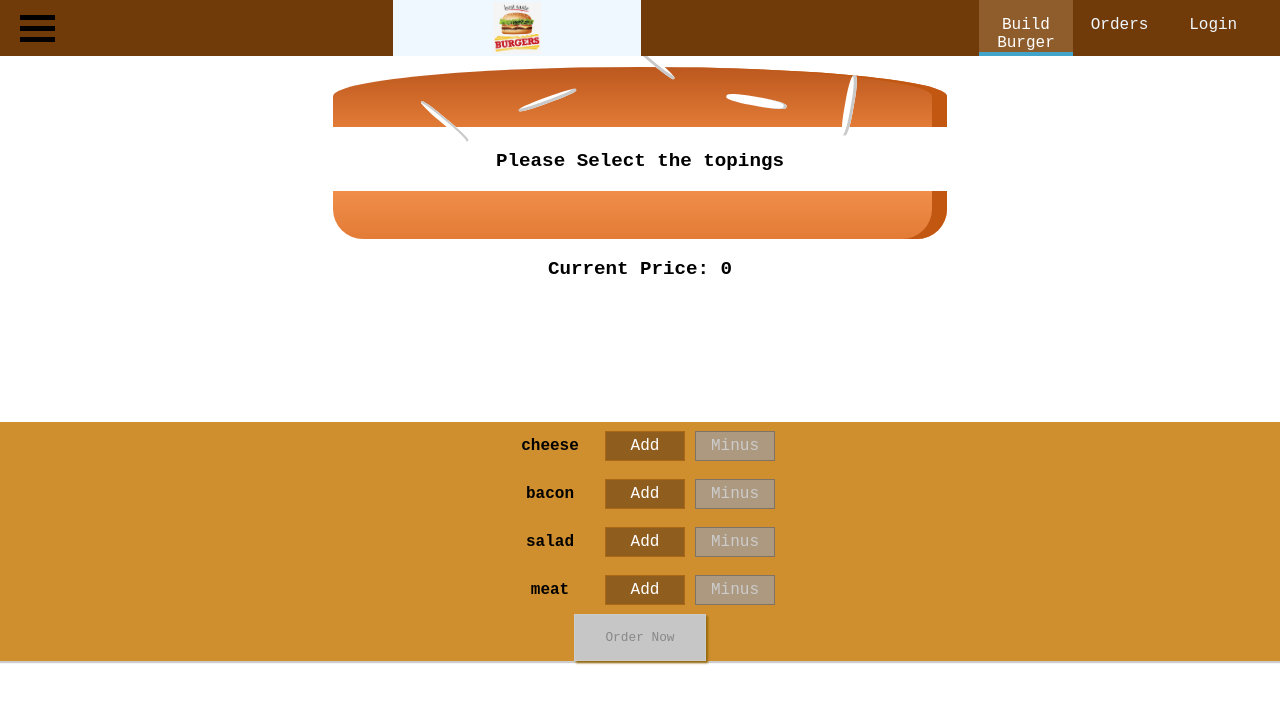
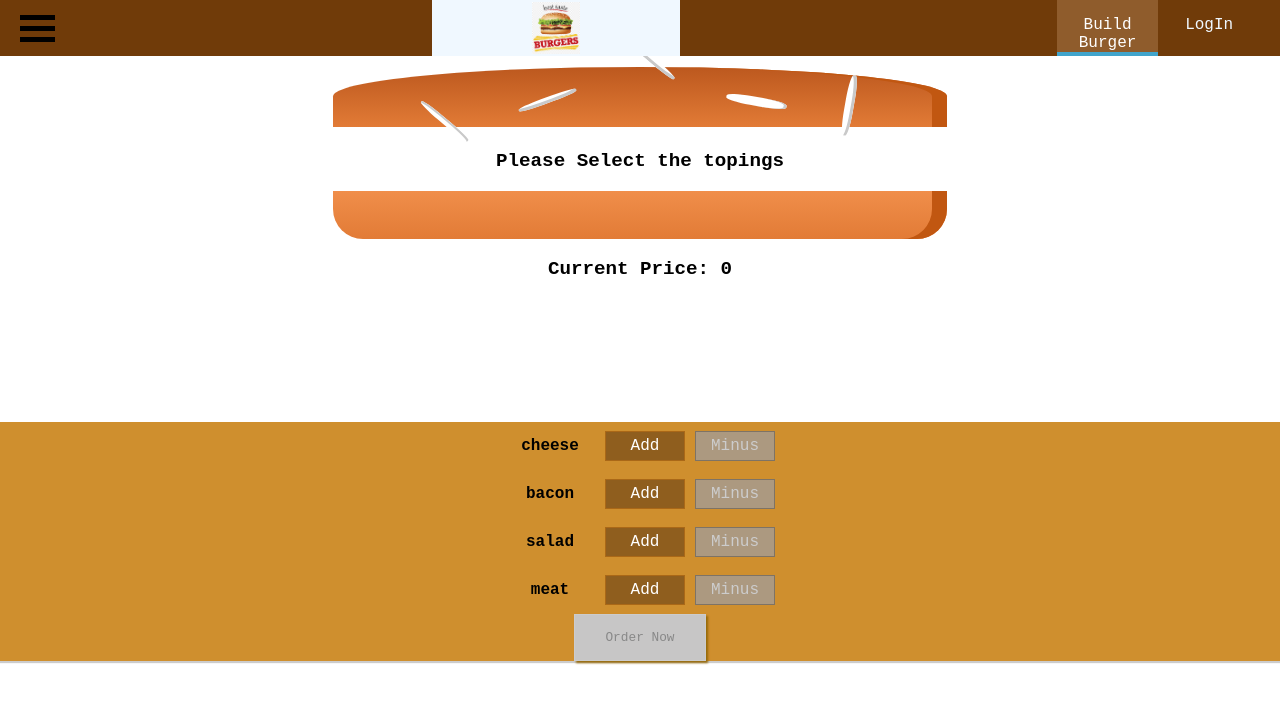
Before and after one commit to rahuljadli/Burger-App, a React (Create React App) app: page / in a window 1280 px wide. Shown: the top 704 px of the page. Built offline with nearby package versions, Linux system fonts and the light colour scheme; a web font is replaced by a local one.

Commit message:
Made changes to Navigation Header so that the order header is only visible when user is vlogged In

```diff
--- a/src/components/Navigation/SideDrawer/SideDrawer.js
+++ b/src/components/Navigation/SideDrawer/SideDrawer.js
@@ -13,7 +13,7 @@ const SideDrawer=(props)=>{
         <>  <Backdrop show={props.open} clicked={props.closed}/>
             <div  className={attachedClasses.join(' ')}>
         <Logo height="11%"></Logo>
-    <NavigationItems/>
+    <NavigationItems status={props.status}/>
 
         </div>
         </>
--- a/src/components/Navigation/ToolBar/Toolbar.js
+++ b/src/components/Navigation/ToolBar/Toolbar.js
@@ -14,10 +14,10 @@ const Toolbar=(props)=>{
 
         <Menu clicked={props.clicked }/>
         </div>
-        <SideDrawer></SideDrawer>
+        <SideDrawer ></SideDrawer>
         <Logo></Logo>
         <nav className={classes.desktopOnly}>
-        <NavigationItems>
+        <NavigationItems status={props.status}>
 
         </NavigationItems>
         </nav>
--- a/src/containers/Navigation/NavigationItems/NavigationItems.js
+++ b/src/containers/Navigation/NavigationItems/NavigationItems.js
@@ -1,11 +1,14 @@
 import classes from '../NavigationItems/NavigationItems.module.css';
 import NavigationItem from '../NavigationItem/NavigationItem';
-const NavigationItems=()=>{
+
+const NavigationItems=(props)=>{
     return(
         <ul className={classes.NavigationItems}>
     <NavigationItem link="/" >Build Burger</NavigationItem>
-    <NavigationItem link="/orders">Orders</NavigationItem>
-    <NavigationItem link="/login">Login</NavigationItem>
+    {props.status?<NavigationItem link="/orders">Orders</NavigationItem>:null}
+    {!props.status?<NavigationItem link="/login">LogIn</NavigationItem>
+    :<NavigationItem link="/logOut">LogOut</NavigationItem>
+    }
         </ul>
     )
 }
```
